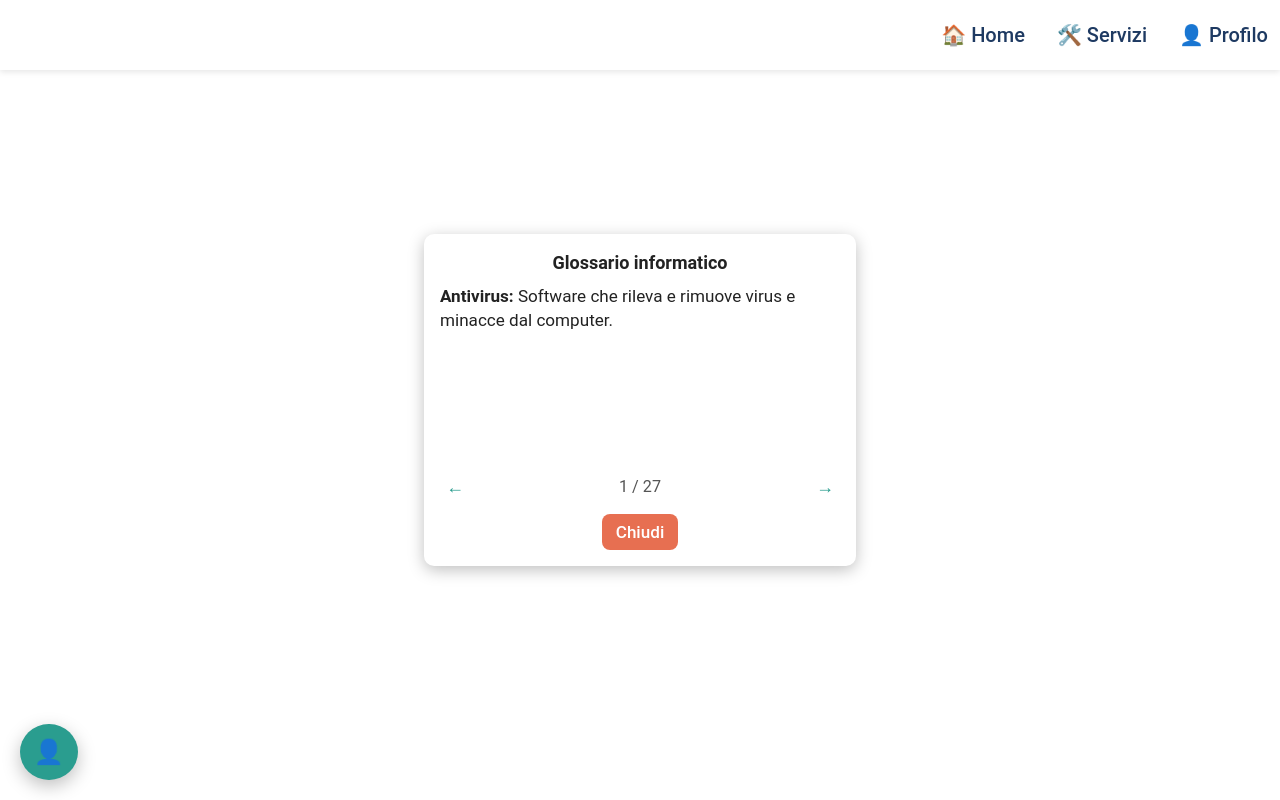
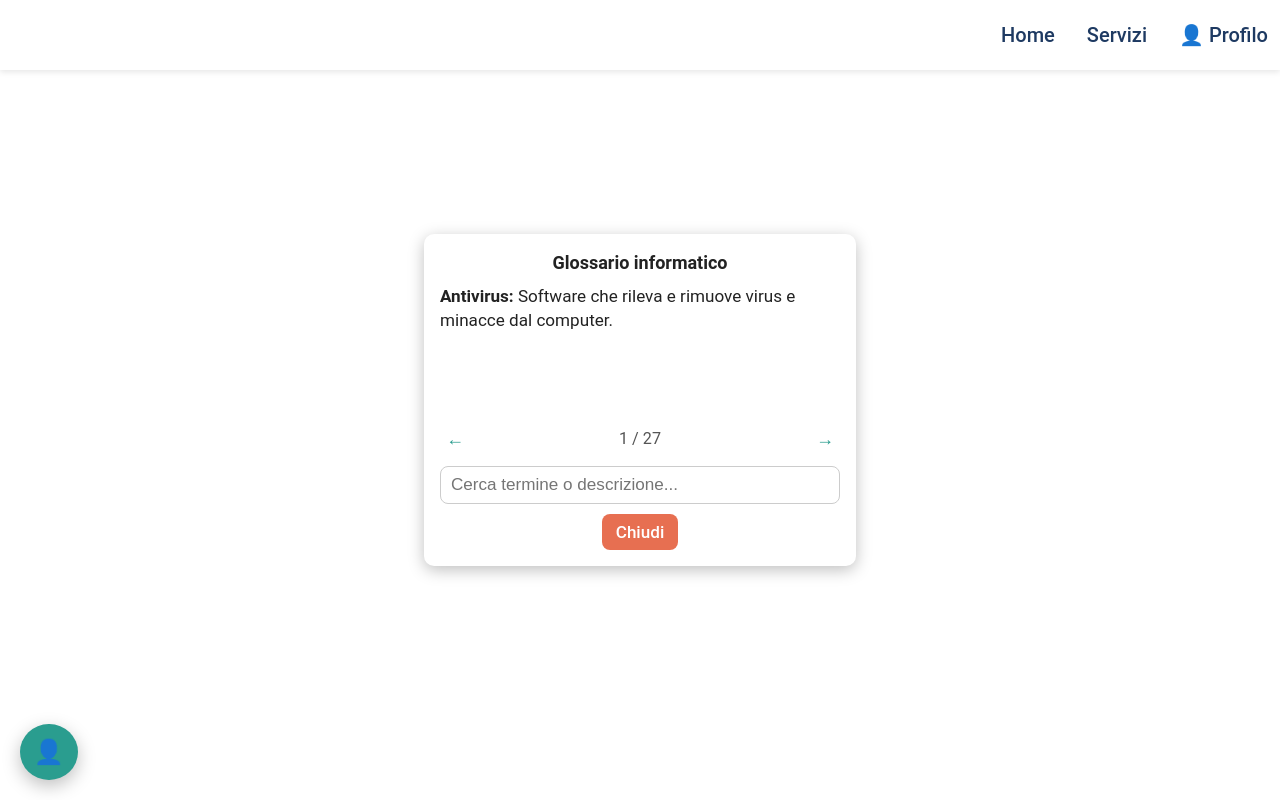
Before and after one commit to chrisdima95/Servizi-facili-50-, a React (Vite) app: page /glossario in a window 1280 px wide. Built offline with nearby package versions, Linux system fonts and the light colour scheme.

Commit message:
Secondo commit

```diff
--- a/src/components/DizionarioSlang.tsx
+++ b/src/components/DizionarioSlang.tsx
@@ -1,4 +1,4 @@
-import React, { useState, useEffect } from "react";
+import React, { useState, useEffect, useMemo } from "react";
 import { useNavigate } from "react-router-dom";
 import "../styles/DizionarioSlang.css";
 
@@ -47,10 +47,23 @@ const DizionarioSlang: React.FC<DizionarioSlangProps> = ({
   largeText = false,
 }) => {
   const [index, setIndex] = useState(0);
+  const [query, setQuery] = useState("");
   const navigate = useNavigate();
 
-  const prevTerm = () => setIndex((prev) => (prev === 0 ? termini.length - 1 : prev - 1));
-  const nextTerm = () => setIndex((prev) => (prev === termini.length - 1 ? 0 : prev + 1));
+  const normalized = (value: string) => value.toLowerCase();
+
+  const filteredTerms = useMemo(() => {
+    const q = normalized(query).trim();
+    if (!q) return termini;
+    return termini.filter((t) =>
+      normalized(t.slang).includes(q) || normalized(t.description).includes(q)
+    );
+  }, [query]);
+
+  const prevTerm = () =>
+    setIndex((prev) => (filteredTerms.length === 0 ? 0 : prev === 0 ? filteredTerms.length - 1 : prev - 1));
+  const nextTerm = () =>
+    setIndex((prev) => (filteredTerms.length === 0 ? 0 : prev === filteredTerms.length - 1 ? 0 : prev + 1));
 
   // Aggiungo/rimuovo classe al body per centrare glossario
   useEffect(() => {
@@ -59,6 +72,11 @@ const DizionarioSlang: React.FC<DizionarioSlangProps> = ({
       document.body.classList.remove("glossary-open");
     };
   }, []);
+
+  // Reset l'indice quando cambia il filtro
+  useEffect(() => {
+    setIndex(0);
+  }, [query]);
 
   return (
     <aside
@@ -72,17 +90,33 @@ const DizionarioSlang: React.FC<DizionarioSlangProps> = ({
       }`}
     >
       <h2>Glossario informatico</h2>
-      <div className="term-description">
-        <strong>{termini[index].slang}:</strong> {termini[index].description}
-      </div>
+      {filteredTerms.length > 0 ? (
+        <div className="term-description">
+          <strong>{filteredTerms[index].slang}:</strong> {filteredTerms[index].description}
+        </div>
+      ) : (
+        <div className="term-description" aria-live="polite">Nessun risultato trovato.</div>
+      )}
       <div className="navigation">
-        <button onClick={prevTerm} aria-label="Termine precedente" type="button">
+        <button onClick={prevTerm} aria-label="Termine precedente" type="button" disabled={filteredTerms.length === 0}>
           ←
         </button>
-        <span aria-live="polite">{index + 1} / {termini.length}</span>
-        <button onClick={nextTerm} aria-label="Termine successivo" type="button">
+        <span aria-live="polite">{filteredTerms.length === 0 ? 0 : index + 1} / {filteredTerms.length}</span>
+        <button onClick={nextTerm} aria-label="Termine successivo" type="button" disabled={filteredTerms.length === 0}>
           →
         </button>
+      </div>
+      <div className="search-container">
+        <label htmlFor="glossary-search" className="visually-hidden">Cerca nel glossario</label>
+        <input
+          id="glossary-search"
+          type="search"
+          className="glossary-search-input"
+          placeholder="Cerca termine o descrizione..."
+          value={query}
+          onChange={(e) => setQuery(e.target.value)}
+          aria-label="Cerca termine del glossario"
+        />
       </div>
       <button
         onClick={() => navigate("/")}
--- a/src/components/Navbar.tsx
+++ b/src/components/Navbar.tsx
@@ -9,8 +9,8 @@ const Navbar: React.FC = () => {
 
   return (
     <nav className="navbar" aria-label="Navigazione principale">
-      <button className="footer-btn" aria-label="Home" onClick={() => navigate("/")}>🏠 Home</button>
-      <button className="footer-btn" aria-label="Servizi" onClick={() => navigate("/servizi")}>🛠️ Servizi</button>
+      <button className="footer-btn" aria-label="Home" onClick={() => navigate("/")}> Home</button>
+      <button className="footer-btn" aria-label="Servizi" onClick={() => navigate("/servizi")}> Servizi</button>
       <button className="footer-btn" aria-label="Profilo" onClick={() => navigate("/profilo")}>{label}</button>
     </nav>
   );
--- a/src/styles/DizionarioSlang.css
+++ b/src/styles/DizionarioSlang.css
@@ -58,6 +58,41 @@ body.glossary-open #glossary-dialog {
   font-size: 0.95rem;
   gap: 8px;
   margin-top: auto !important;
+}
+
+/* Search container sotto le frecce */
+#glossary-dialog > .search-container {
+  margin-top: 10px;
+  display: flex;
+  align-items: center;
+  gap: 8px;
+}
+
+.glossary-search-input {
+  width: 100%;
+  padding: 8px 10px;
+  border: 1px solid #ccc;
+  border-radius: 8px;
+  font-size: 0.95rem;
+}
+
+.glossary-search-input:focus {
+  outline: none;
+  border-color: #2a9d8f;
+  box-shadow: 0 0 0 3px rgba(42, 157, 143, 0.15);
+}
+
+/* Utility per label nascosta ma accessibile */
+.visually-hidden {
+  position: absolute !important;
+  width: 1px !important;
+  height: 1px !important;
+  padding: 0 !important;
+  margin: -1px !important;
+  overflow: hidden !important;
+  clip: rect(0, 0, 0, 0) !important;
+  white-space: nowrap !important;
+  border: 0 !important;
 }
 
 #glossary-dialog > .navigation > button {
@@ -177,6 +212,11 @@ button.open-glossary-btn:hover {
     margin-bottom: 10px !important;
   }
 
+  body.lock-scroll #glossary-dialog > .search-container,
+  .app-container.hide-services #glossary-dialog > .search-container {
+    margin-bottom: 10px !important;
+  }
+
   body.lock-scroll #glossary-dialog > button.close-btn,
   .app-container.hide-services #glossary-dialog > button.close-btn {
     margin-top: 10px !important;
```
